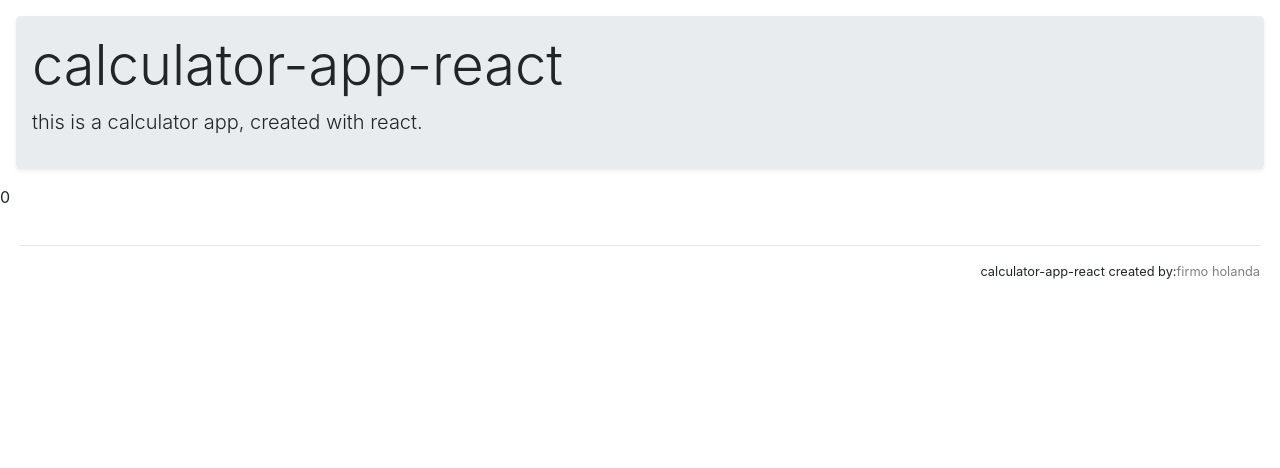
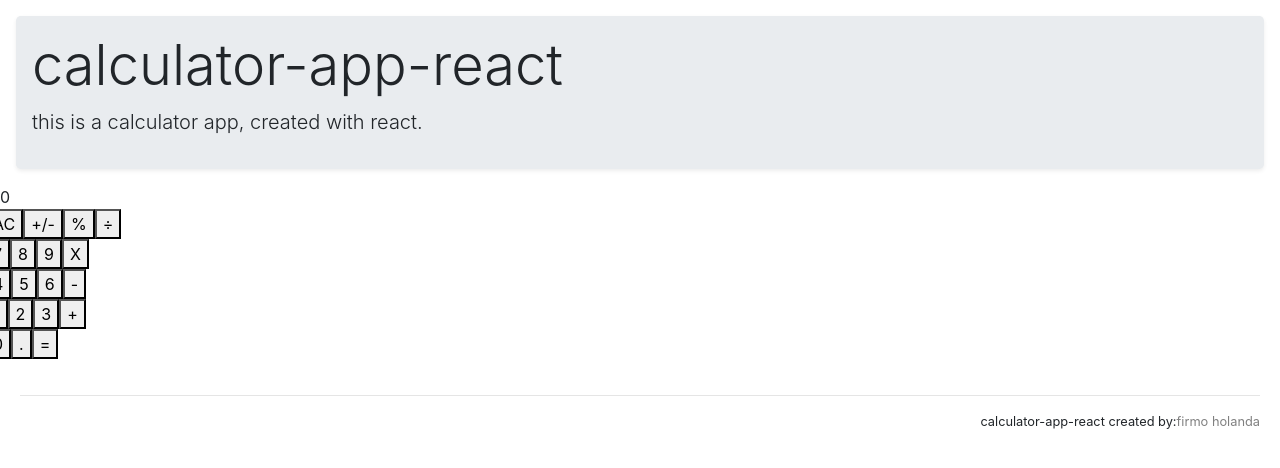
Before and after one commit to firmoholanda/calculator-app-react, a React (Create React App) app: page / in a window 1280 px wide. Shown: the top 468 px of the page. Built offline with nearby package versions, Linux system fonts and the light colour scheme.

Commit message:
uncomment Button component

```diff
--- a/src/components/App.js
+++ b/src/components/App.js
@@ -2,7 +2,7 @@ import React from 'react';
 
 import Jumbotron from './Jumbotron';
 import Display from './Display';
-/* import ButtonPanel from './ButtonPanel'; */
+import ButtonPanel from './ButtonPanel';
 import Footer from './Footer';
 
 function App() {
@@ -10,7 +10,7 @@ function App() {
     <div className="App">
       <Jumbotron />
       <Display />
-      {/* <ButtonPanel /> */}
+      <ButtonPanel />
       <Footer />
     </div>
   );
--- a/src/components/Button.js
+++ b/src/components/Button.js
@@ -1,9 +1,15 @@
 import React from 'react';
 import PropTypes from 'prop-types';
 
-const Button = ({name}) => {
+const Button = ({
+  name, color, wide, clickHandler,
+}) => {
   const handleClick = () => {
     clickHandler(name);
+  };
+  const style = {
+    width: wide ? '50%' : '25%',
+    backgroundColor: color,
   };
 
   return (
--- a/src/components/ButtonPanel.js
+++ b/src/components/ButtonPanel.js
@@ -0,0 +1,48 @@
+import React from 'react';
+import PropTypes from 'prop-types';
+import Button from './Button';
+
+const ButtonPanel = ({ clickHandler }) => {
+  const handleClick = (buttonName) => {
+    clickHandler(buttonName);
+  };
+  return (
+    <div className="button-panel">
+      <div className="row group-01">
+        <Button name="AC" color="grayLight" />
+        <Button name="+/-" color="grayLight" />
+        <Button name="%" color="grayLight" />
+        <Button name="÷" />
+      </div>
+      <div className="row group-02">
+        <Button name="7" color="grayLight" />
+        <Button name="8" color="grayLight" />
+        <Button name="9" color="grayLight" />
+        <Button name="X" />
+      </div>
+      <div className="row group-03">
+        <Button name="4" color="grayLight" />
+        <Button name="5" color="grayLight" />
+        <Button name="6" color="grayLight" />
+        <Button name="-" />
+      </div>
+      <div className="row group-04">
+        <Button name="1" color="grayLight" />
+        <Button name="2" color="grayLight" />
+        <Button name="3" color="grayLight" />
+        <Button name="+" />
+      </div>
+      <div className="row group-05">
+        <Button name="0" wide color="grayLight" />
+        <Button name="." color="grayLight" />
+        <Button name="=" />
+      </div>
+    </div>
+  );
+};
+
+ButtonPanel.propTypes = {
+  clickHandler: PropTypes.func.isRequired,
+};
+
+export default ButtonPanel;
```
